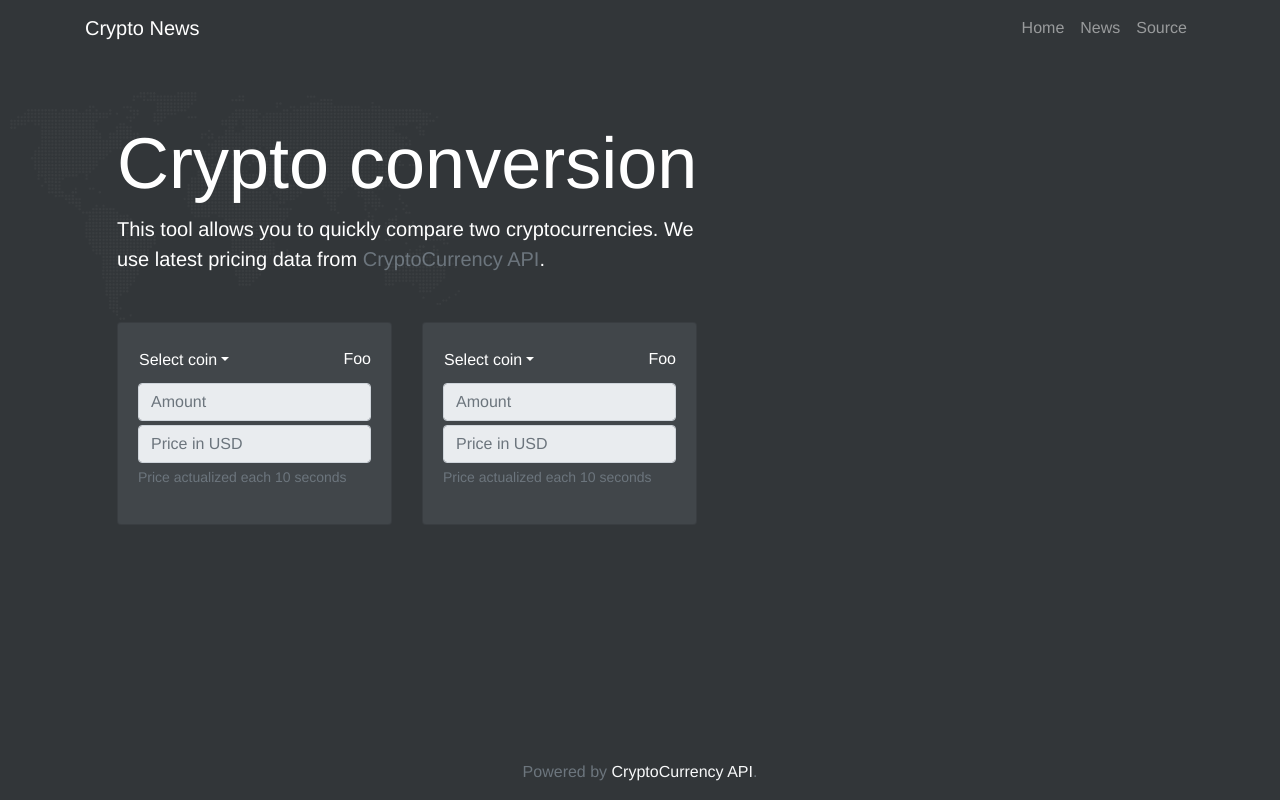
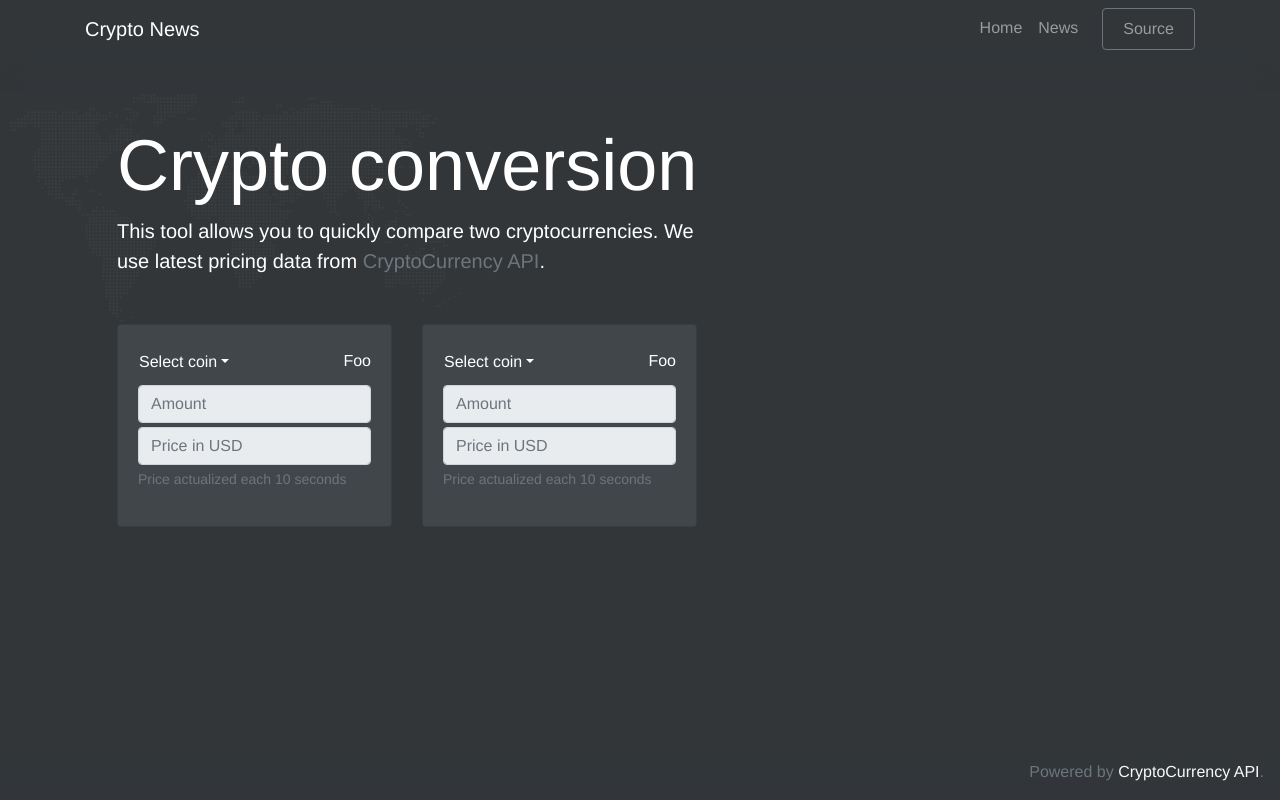
Before and after one commit to Bartozzz/crypto-news, a Vue app: page / in a window 1280 px wide. Built offline with nearby package versions, Linux system fonts and the light colour scheme.

Commit message:
Add box shadows in header & footer

```diff
--- a/src/components/Footer.vue
+++ b/src/components/Footer.vue
@@ -1,7 +1,7 @@
 <template>
-  <b-container class="text-center">
-    <p class="text-muted">Powered by <b-link class="text-light" href="https://min-api.cryptocompare.com/">CryptoCurrency API</b-link>.</p>
-  </b-container>
+  <div class="footer fixed-bottom w-100 px-3 py-3 text-right">
+    <p class="text-muted my-0">Powered by <b-link class="text-light" href="https://min-api.cryptocompare.com/">CryptoCurrency API</b-link>.</p>
+  </div>
 </template>
 
 <script>
@@ -9,3 +9,9 @@ export default {
   name: 'Footer'
 }
 </script>
+
+<style scoped>
+.footer {
+  background-image: linear-gradient(transparent 5%, #323639 100%);
+}
+</style>
--- a/src/components/Header.vue
+++ b/src/components/Header.vue
@@ -8,7 +8,7 @@
         <b-navbar-nav class="ml-auto">
           <b-nav-item to="/home">Home</b-nav-item>
           <b-nav-item to="/news">News</b-nav-item>
-          <b-nav-item href="https://github.com/Bartozzz/crypto-news">Source</b-nav-item>
+          <b-nav-item class="ml-3 py-0 btn btn-outline-secondary" href="https://github.com/Bartozzz/crypto-news">Source</b-nav-item>
         </b-navbar-nav>
       </b-collapse>
     </b-container>
@@ -20,3 +20,10 @@ export default {
   name: 'Header'
 }
 </script>
+
+<style scoped>
+.navbar {
+  box-shadow: 0 15px 15px -2px #323639;
+  z-index: 1;
+}
+</style>
```
